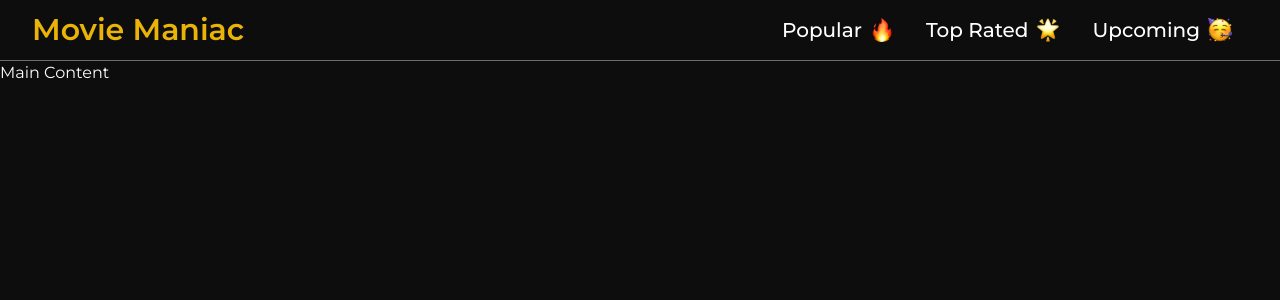
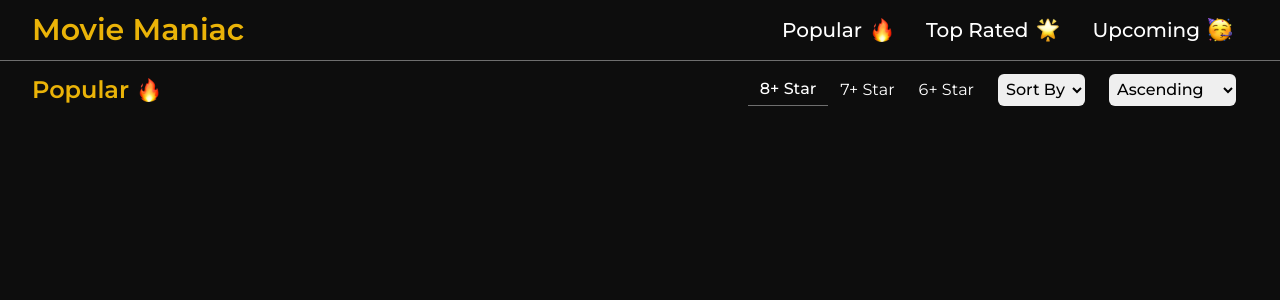
Before and after one commit to esteban-vm/movie-maniac, a Next.js app: page / in a window 1280 px wide. Shown: the top 300 px of the page. Built offline with nearby package versions, Linux system fonts and the light colour scheme.

Commit message:
add movie list

```diff
--- a/src/app/page.tsx
+++ b/src/app/page.tsx
@@ -1,10 +1,10 @@
-import { Navbar } from '@/components'
+import { Navbar, MovieList } from '@/components'
 
 export default function Home() {
   return (
     <main className='grid grid-rows-2'>
       <Navbar />
-      <span>Main Content</span>
+      <MovieList />
     </main>
   )
 }
--- a/src/components/index.ts
+++ b/src/components/index.ts
@@ -1 +1,2 @@
+export { default as MovieList } from './movie-list'
 export { default as Navbar } from './navbar'
--- /dev/null
+++ b/src/components/movie-list.tsx
@@ -0,0 +1,39 @@
+import Image from 'next/image'
+import { Fire } from '@/images'
+
+export default function MovieList() {
+  return (
+    <section className=''>
+      <header className='mb-1 flex items-center justify-between px-8 py-3'>
+        <h2 className='flex items-center text-2xl font-semibold text-yellow-500'>
+          Popular <Image src={Fire} alt='fire emoji' className='ml-2 size-6' />
+        </h2>
+        <div className='flex items-center'>
+          <ul className='flex flex-row items-center text-base'>
+            <li className='cursor-pointer border-b border-white/40 px-3 py-1 font-medium'>8+ Star</li>
+            <li className='cursor-pointer px-3 py-1'>7+ Star</li>
+            <li className='cursor-pointer px-3 py-1'>6+ Star</li>
+          </ul>
+          <select
+            name=''
+            id=''
+            className='mx-3 my-0 h-8 rounded-md border-none px-1 py-0 text-base font-medium text-black outline-none'
+          >
+            <option value=''>Sort By</option>
+            <option value=''>Date</option>
+            <option value=''>Rating</option>
+          </select>
+          <select
+            name=''
+            id=''
+            className='mx-3 my-0 h-8 rounded-md border-none px-1 py-0 text-base font-medium text-black outline-none'
+          >
+            <option value=''>Ascending</option>
+            <option value=''>Descending</option>
+          </select>
+        </div>
+      </header>
+      <div></div>
+    </section>
+  )
+}
```
